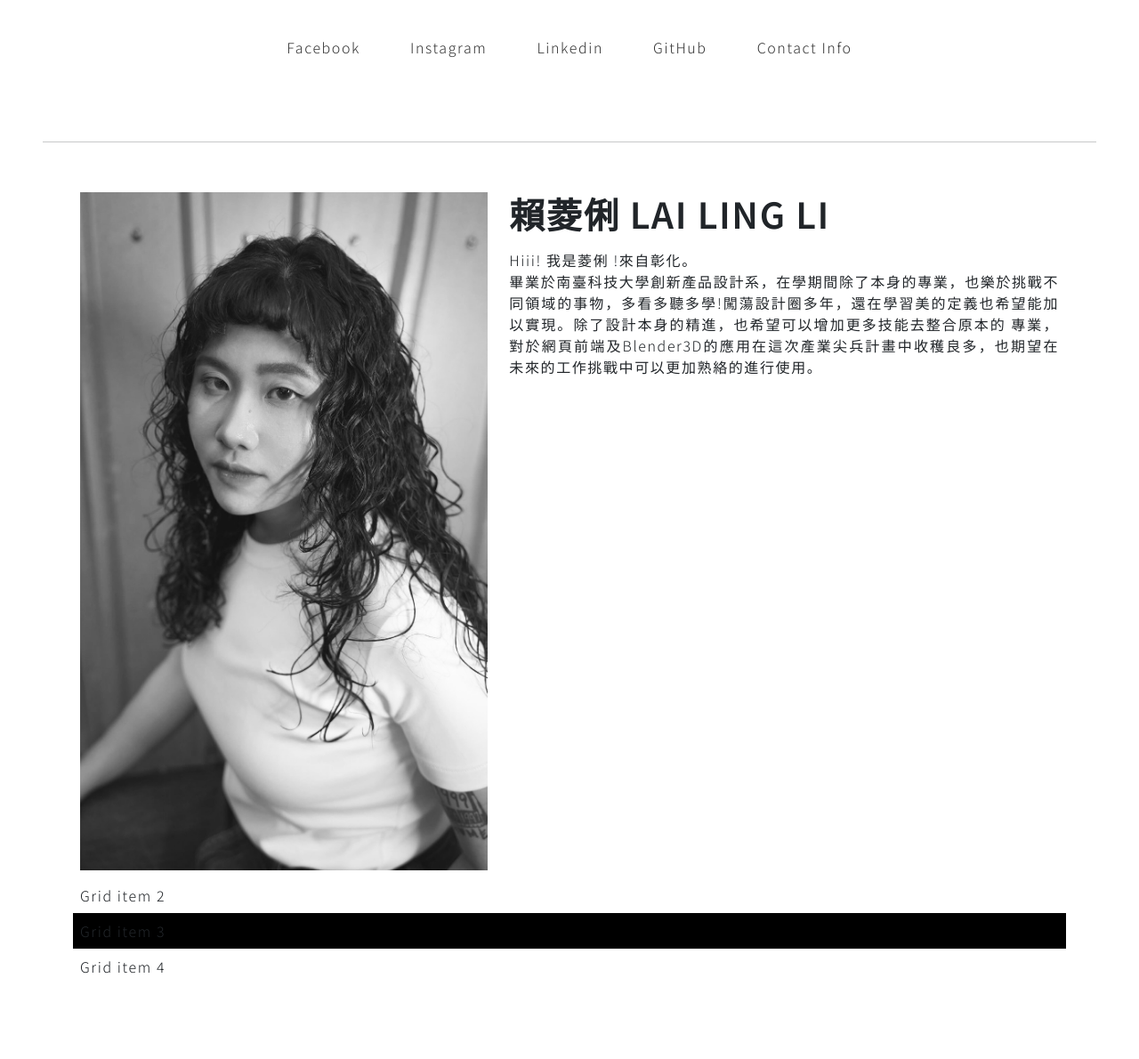
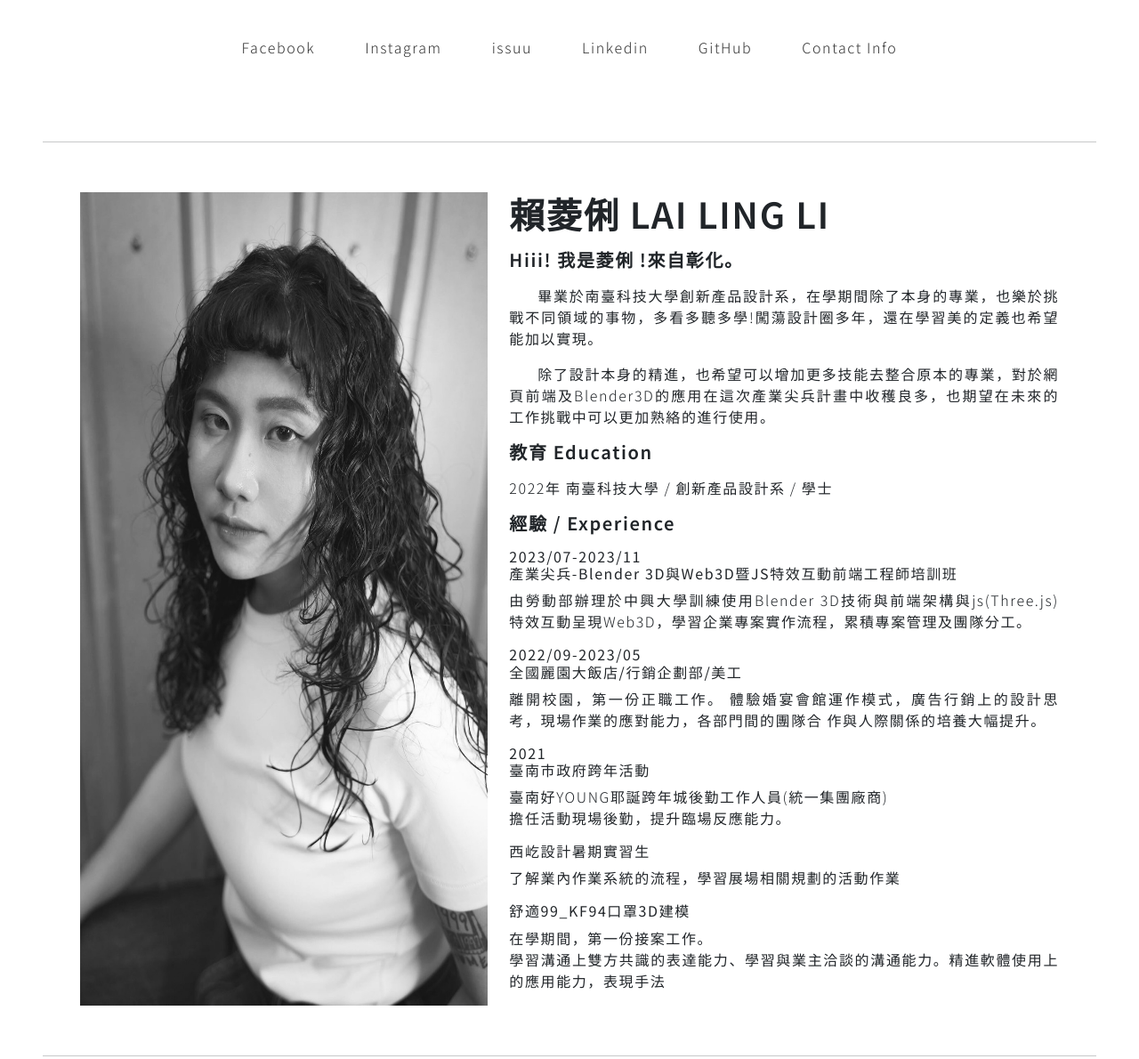
Before and after one commit to lelelai99/2024resume, a plain HTML site: page index.html in a window 1280 px wide. Shown: the part 565-1755 px from the top of the page at 89% size. Before the commit the page ends 1671 px from the top, so only its background shows below. Drawn offline with nearby package versions, Linux system fonts and the light colour scheme.

Commit message:
Update index.html

```diff
--- a/index.html
+++ b/index.html
@@ -7,8 +7,11 @@
   <title>Lai Ling Li </title>
   <link rel="stylesheet" href="https://cdn.jsdelivr.net/npm/bootstrap@5.3.2/dist/css/bootstrap.min.css">
   <link rel="preconnect" href="https://fonts.googleapis.com">
-<link rel="preconnect" href="https://fonts.gstatic.com" crossorigin>
-<link href="https://fonts.googleapis.com/css2?family=Noto+Sans+TC:wght@300;600&display=swap" rel="stylesheet">
+  <link rel="preconnect" href="https://fonts.gstatic.com" crossorigin>
+  <link rel="preconnect" href="https://fonts.googleapis.com">
+  <link rel="preconnect" href="https://fonts.gstatic.com" crossorigin>
+  <link href="https://fonts.googleapis.com/css2?family=Noto+Sans+TC:wght@300;400;600&display=swap" rel="stylesheet">
+  <link href="https://unpkg.com/aos@2.3.1/dist/aos.css" rel="stylesheet">
   <link rel="stylesheet" href="./css/index.css">
 </head>
 
@@ -21,8 +24,7 @@
             aria-current="true" aria-label="Slide 1"></button>
           <button type="button" data-bs-target="#carouselExampleCaptions" data-bs-slide-to="1"
             aria-label="Slide 2"></button>
-          <button type="button" data-bs-target="#carouselExampleCaptions" data-bs-slide-to="2"
-            aria-label="Slide 3"></button>
+
         </div>
         <div class="carousel-inner ">
           <div class="carousel-item active">
@@ -38,14 +40,6 @@
               <h1>龍助回萄</h1>
               <p>｜在地小農自家果園｜當天現採宅配新鮮寄送｜</p>
               <button type="button" class="btn btn-light">Tap Tap</button>
-            </div>
-          </div>
-          <div class="carousel-item">
-            <img src="./img/3.jpg" class="d-block w-100 imgH" alt="...">
-            <div class="carousel-caption d-none d-md-block text-end">
-              <h1>Ocean</h1>
-              <p>A drop in the ocean.</p>
-              <button type="button" class="btn btn-light">The Sea</button>
             </div>
           </div>
         </div>
@@ -69,9 +63,9 @@
         <li class="nav-item">
           <a class="nav-link " href="#">Instagram</a>
         </li>
-        <!-- <li class="nav-item">
-          <a class="nav-link " href="#">LINE</a>
-        </li> -->
+        <li class="nav-item">
+          <a class="nav-link " href="#">issuu</a>
+        </li>
         <li class="nav-item">
           <a class="nav-link " href="#">Linkedin</a>
         </li>
@@ -85,29 +79,50 @@
     </nav>
     <hr class="line m-5">
     <div class="container">
-      <div class="grid gap-3  ">
+
         <div class="p-2 d-flex gap-4">
           <img src="./img/4.jpg" class="img-fluid col-5  " alt="...">
           <div>
             <h1>賴菱俐 LAI LING LI</h1>
-            <p >
-              Hiii! 我是菱俐 !來自彰化。
-              <br>
-              畢業於南臺科技大學創新產品設計系，在學期間除了本身的專業，也樂於挑戰不同領域的事物，多看多聽多學!闖蕩設計圈多年，還在學習美的定義也希望能加以實現。除了設計本身的精進，也希望可以增加更多技能去整合原本的
-              專業，對於網頁前端及Blender3D的應用在這次產業尖兵計畫中收穫良多，也期望在未來的工作挑戰中可以更加熟絡的進行使用。
+            <h5>Hiii! 我是菱俐 !來自彰化。</h5>
+            <p class="p1">畢業於南臺科技大學創新產品設計系，在學期間除了本身的專業，也樂於挑戰不同領域的事物，多看多聽多學!闖蕩設計圈多年，還在學習美的定義也希望能加以實現。</p>
+            <p class="p1">除了設計本身的精進，也希望可以增加更多技能去整合原本的專業，對於網頁前端及Blender3D的應用在這次產業尖兵計畫中收穫良多，也期望在未來的工作挑戰中可以更加熟絡的進行使用。
             </p>
+            <h5>教育 Education</h5>
+            <p>2022年 南臺科技大學 / 創新產品設計系 / 學士</p>
+            <h5>經驗 / Experience</h5>
+            <h6>2023/07-2023/11 <br>產業尖兵-Blender 3D與Web3D暨JS特效互動前端工程師培訓班</h6>
+            <p>
+              由勞動部辦理於中興大學訓練使用Blender 3D技術與前端架構與js(Three.js)
+              特效互動呈現Web3D，學習企業專案實作流程，累積專案管理及團隊分工。</p>
+            <h6>2022/09-2023/05 <br>全國麗園大飯店/行銷企劃部/美工</h6>
+            <p>
+              離開校園，第一份正職工作。
+              體驗婚宴會館運作模式，廣告行銷上的設計思考，現場作業的應對能力，各部門間的團隊合
+              作與人際關係的培養大幅提升。</p>
+            <h6>2021 <br>臺南市政府跨年活動</h6>
+            <p>
+              臺南好YOUNG耶誕跨年城後勤工作人員(統一集團廠商)
+              <br>擔任活動現場後勤，提升臨場反應能力。
+            </p>
+            <h6>西屹設計暑期實習生</h6>
+            <p>了解業內作業系統的流程，學習展場相關規劃的活動作業</p>
+            <h6>舒適99_KF94口罩3D建模</h6>
+            <p>在學期間，第一份接案工作。<br>
+              學習溝通上雙方共識的表達能力、學習與業主洽談的溝通能力。精進軟體使用上的應用能力，表現手法</p>
           </div>
+        </div>
 
+    </div>
+    <hr class="line m-5">
 
-        </div>
-        <div class="p-2 g-col-6">Grid item 2</div>
-        <div class="p-2 g-col-6 bg-black">Grid item 3</div>
-        <div class="p-2 g-col-6">Grid item 4</div>
-      </div>
-    </div>
   </div>
 
   <script src="https://cdn.jsdelivr.net/npm/bootstrap@5.3.2/dist/js/bootstrap.bundle.min.js"></script>
+  <script src="https://unpkg.com/aos@2.3.1/dist/aos.js"></script>
+  <script>
+    AOS.init();
+  </script>
 </body>
 
 </html>
```
